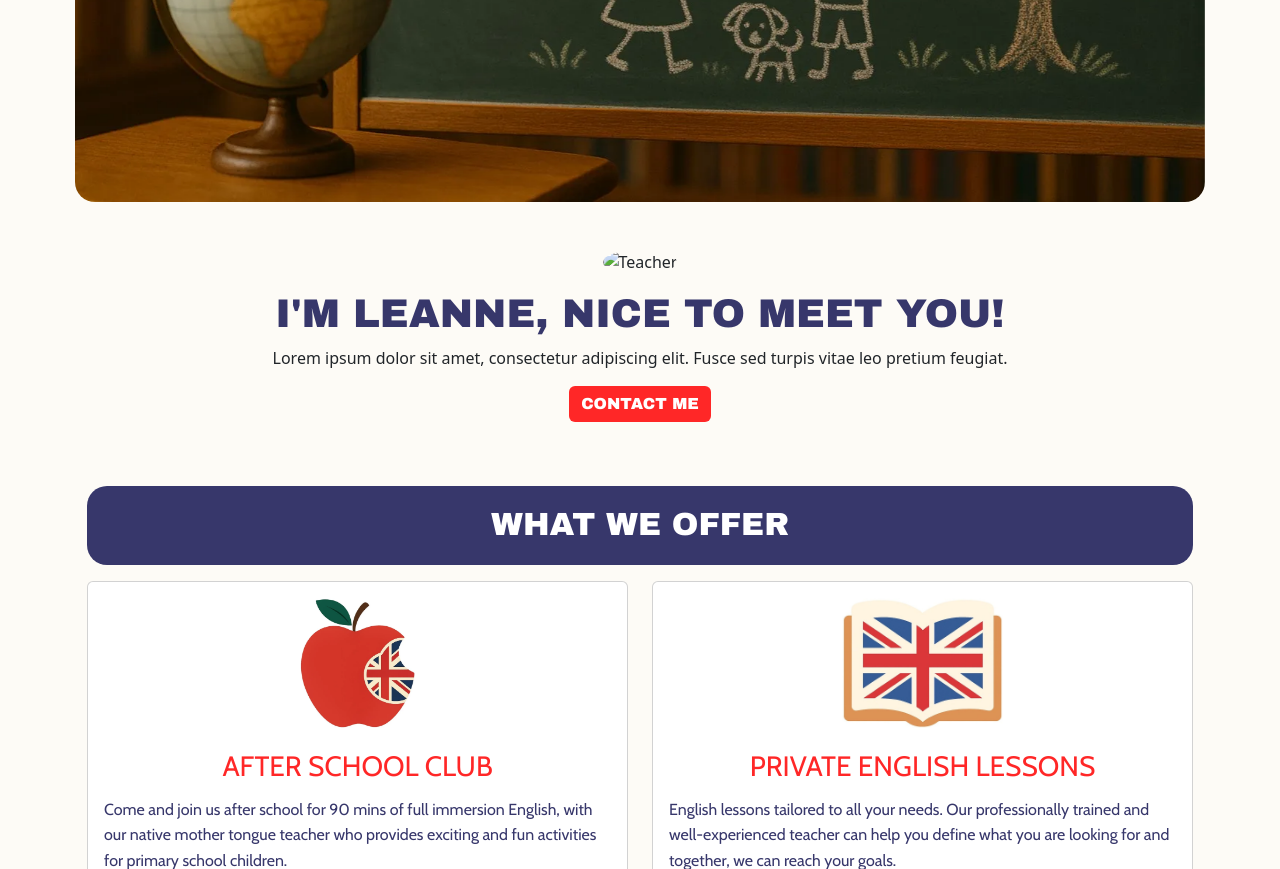
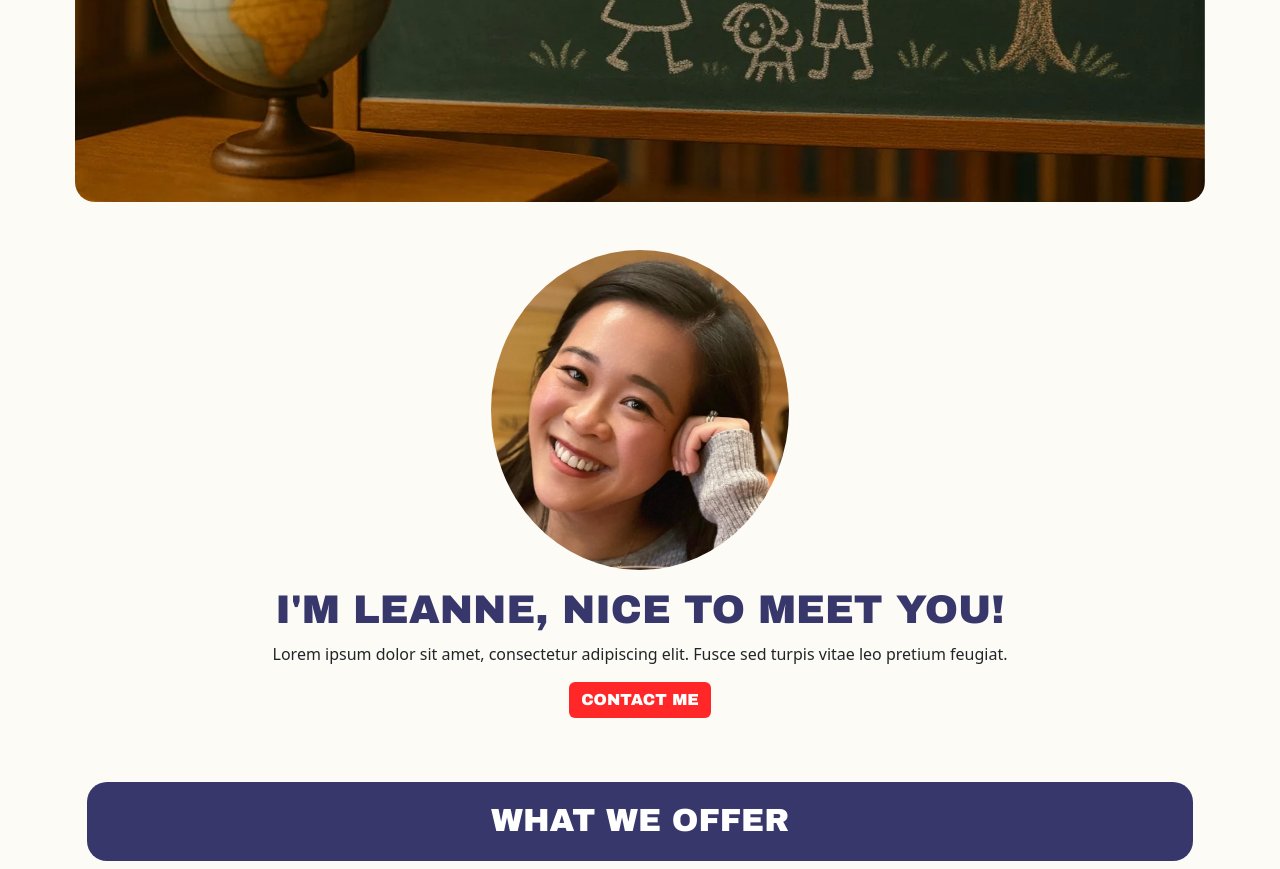
Before and after one commit to kimjev-webdev/theenglishstudio, a Django app: page / in a window 1280 px wide. Shown: the part 1199-2068 px from the top of the page. Run offline with Django 5.2, Linux system fonts and the light colour scheme; some libraries are stand-ins or nearby versions.

Commit message:
push changes to remake repository

```diff
--- a/main/templates/main/index.html
+++ b/main/templates/main/index.html
@@ -110,7 +110,7 @@
 <main>
     <!-- Meet the Teacher Section -->
     <section class="container-fluid py-5 text-center">
-      <img src="https://via.placeholder.com/200" class="rounded-circle mb-3" alt="Teacher">
+      <img src="{% static 'main/images/leanneprofile.webp' %}" class="rounded-circle mb-3" style="width: rem; height: 20rem;" alt="Teacher">
       <h1 class="navy primaryfont">I'm Leanne, nice to meet you!</h1>
       <p>Lorem ipsum dolor sit amet, consectetur adipiscing elit. Fusce sed turpis vitae leo pretium feugiat.</p>
       <a href="{% static 'main/templates/main/contact.html' %}" class="btn btn-red primaryfont">Contact Me</a>
```
Also changed, not shown: main/static/main/images/leanneprofile.webp (added).
